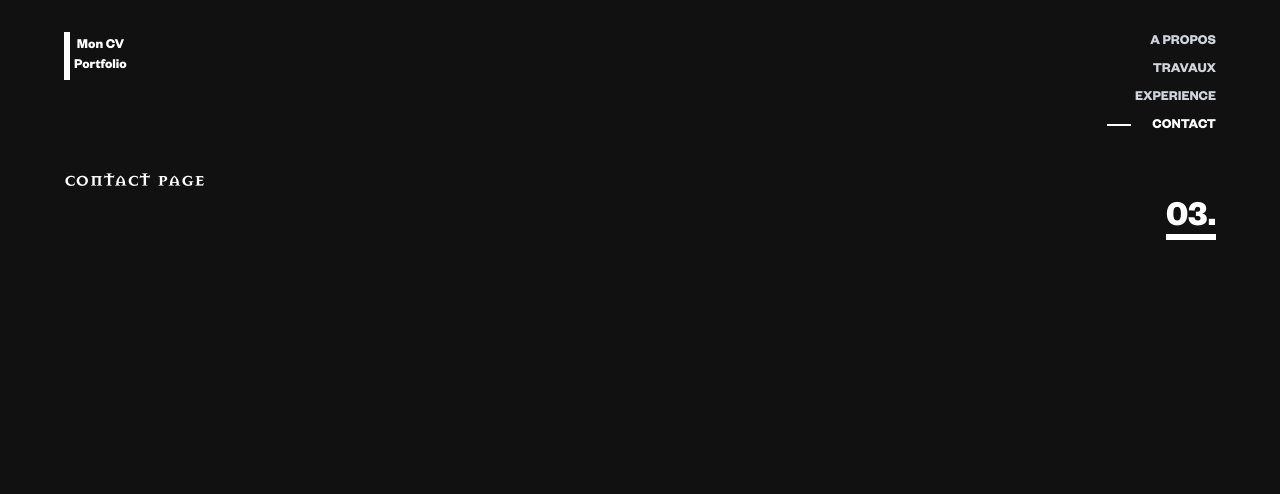
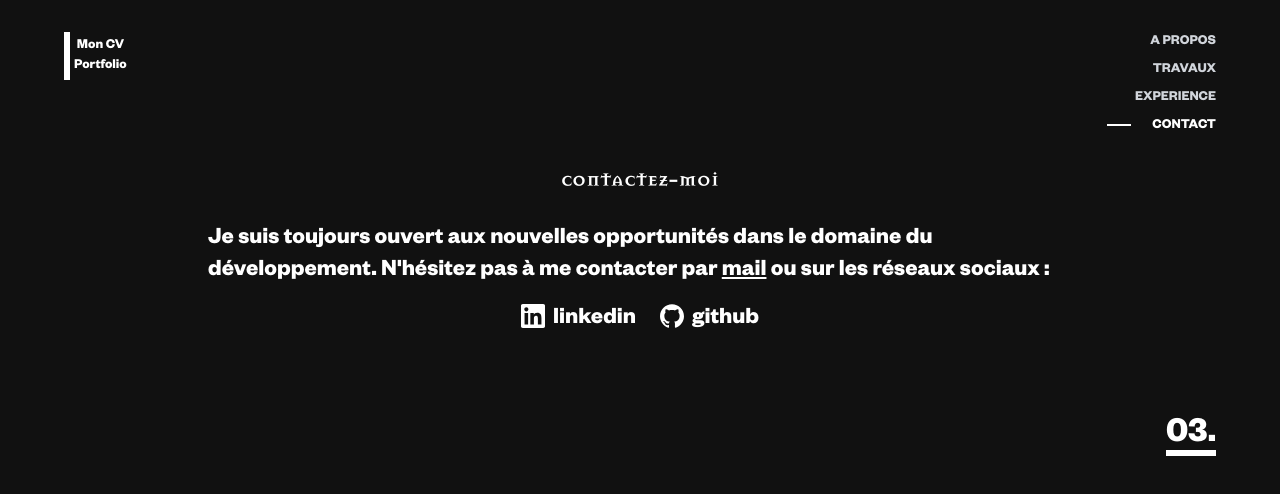
Before and after one commit to IsraelBoka/portfolio, a SvelteKit app: page /contact in a window 1280 px wide. Shown: the top 494 px of the page. Built offline with nearby package versions, Linux system fonts and the light colour scheme.

Commit message:
nearly finished

```diff
--- a/src/app.css
+++ b/src/app.css
@@ -9,6 +9,10 @@ html {
 
 ::-webkit-scrollbar {
 	display: none;
+}
+
+.text-stroke-3 {
+	text-shadow: -1px -1px 0 white, 1px -1px 0 white, -1px 1px 0 white, 1px 1px 0 white;
 }
 
 @layer base {
--- a/src/routes/+page.svelte
+++ b/src/routes/+page.svelte
@@ -3,8 +3,8 @@
 	import { page } from '$app/stores';
 </script>
 
-<section class="">
-	<div id="background-text " class="pointer-events-none absolute z-0 w-full">
+<section class="pb-20">
+	<div id="background-text " class="pointer-events-none select-none absolute z-0 w-full">
 		<div class="relative flex overflow-x-hidden text-[#111111] opacity-70 text-stroke-3">
 			<div class="py-4 uppercase animate-marquee whitespace-nowrap">
 				<span class="text-5xl lg:text-9xl mx-4">Kyrie </span>
@@ -32,9 +32,3 @@
 		</p>
 	</div>
 </section>
-
-<style>
-	.text-stroke-3 {
-		text-shadow: -1px -1px 0 white, 1px -1px 0 white, -1px 1px 0 white, 1px 1px 0 white;
-	}
-</style>
--- a/src/routes/contact/+page.svelte
+++ b/src/routes/contact/+page.svelte
@@ -1,5 +1,45 @@
-<script lang="ts"></script>
+<section class="px-16 pb-20">
+	<h1 class="text-2xl text-center text-white font-Crusader">Contactez-moi</h1>
+	<div class="text-lg flex flex-col gap-4 text-white font-bold lg:text-2xl lg:px-36 pt-6">
+		<p>
+			Je suis toujours ouvert aux nouvelles opportunités dans le domaine du développement. N'hésitez
+			pas à me contacter par
+			<a
+				href="mailto:israelboka5@gmail.com"
+				class="p-0 m-0 underline hover:opacity-80 transition-opacity">mail</a
+			>
+			ou sur les réseaux sociaux :
+		</p>
 
-<section class="px-16">
-	<h1 class="text-2xl text-white font-Crusader">Contact Page</h1>
+		<div class="flex gap-6 justify-center">
+			<a
+				href="https://www.linkedin.com/in/israelboka"
+				class="inline-flex gap-2 hover:opacity-80 transition-opacity"
+				><svg
+					role="img"
+					viewBox="0 0 24 24"
+					xmlns="http://www.w3.org/2000/svg"
+					class=" fill-white w-6 h-6"
+					><title>LinkedIn icon</title>
+					<path
+						d="M20.447 20.452h-3.554v-5.569c0-1.328-.027-3.037-1.852-3.037-1.853 0-2.136 1.445-2.136 2.939v5.667H9.351V9h3.414v1.561h.046c.477-.9 1.637-1.85 3.37-1.85 3.601 0 4.267 2.37 4.267 5.455v6.286zM5.337 7.433c-1.144 0-2.063-.926-2.063-2.065 0-1.138.92-2.063 2.063-2.063 1.14 0 2.064.925 2.064 2.063 0 1.139-.925 2.065-2.064 2.065zm1.782 13.019H3.555V9h3.564v11.452zM22.225 0H1.771C.792 0 0 .774 0 1.729v20.542C0 23.227.792 24 1.771 24h20.451C23.2 24 24 23.227 24 22.271V1.729C24 .774 23.2 0 22.222 0h.003z"
+					/></svg
+				> <span class="list__text">linkedin</span></a
+			>
+			<a
+				href="https://github.com/IsraelBoka"
+				class="inline-flex gap-2 hover:opacity-80 transition-opacity"
+				><svg
+					role="img"
+					viewBox="0 0 24 24"
+					xmlns="http://www.w3.org/2000/svg"
+					class=" fill-white w-6 h-6"
+					><title>GitHub icon</title>
+					<path
+						d="M12 .297c-6.63 0-12 5.373-12 12 0 5.303 3.438 9.8 8.205 11.385.6.113.82-.258.82-.577 0-.285-.01-1.04-.015-2.04-3.338.724-4.042-1.61-4.042-1.61C4.422 18.07 3.633 17.7 3.633 17.7c-1.087-.744.084-.729.084-.729 1.205.084 1.838 1.236 1.838 1.236 1.07 1.835 2.809 1.305 3.495.998.108-.776.417-1.305.76-1.605-2.665-.3-5.466-1.332-5.466-5.93 0-1.31.465-2.38 1.235-3.22-.135-.303-.54-1.523.105-3.176 0 0 1.005-.322 3.3 1.23.96-.267 1.98-.399 3-.405 1.02.006 2.04.138 3 .405 2.28-1.552 3.285-1.23 3.285-1.23.645 1.653.24 2.873.12 3.176.765.84 1.23 1.91 1.23 3.22 0 4.61-2.805 5.625-5.475 5.92.42.36.81 1.096.81 2.22 0 1.606-.015 2.896-.015 3.286 0 .315.21.69.825.57C20.565 22.092 24 17.592 24 12.297c0-6.627-5.373-12-12-12"
+					/></svg
+				> <span class="list__text">github</span></a
+			>
+		</div>
+	</div>
 </section>
--- a/src/routes/experience/+page.svelte
+++ b/src/routes/experience/+page.svelte
@@ -1,8 +1,8 @@
 <div
 	id="background-text "
-	class="pointer-events-none absolute z-0 w-full h-full overflow-y-hidden left-0 top-0"
+	class="pointer-events-none select-none absolute z-0 w-full h-full overflow-y-hidden left-0 top-0"
 >
-	<div class="relative text-[#111111] opacity-50 text-stroke-3">
+	<div class="relative text-[#111111] opacity-20 lg:opacity-50 text-stroke-3">
 		<div class=" flex flex-col uppercase animate-marquee-up whitespace-nowrap">
 			<span class="text-5xl lg:text-7xl mx-4">EXPERIENCE </span>
 			<span class="text-5xl lg:text-7xl mx-4">EXPERIENCE </span>
@@ -12,7 +12,7 @@
 		</div>
 
 		<div
-			class="absolute flex flex-col top-0 uppercase opacity-50 animate-marquee-down whitespace-nowrap text-[#111111] text-stroke-3"
+			class="absolute flex flex-col top-0 uppercase opacity-20 lg:opacity-50 animate-marquee-down whitespace-nowrap text-[#111111] text-stroke-3"
 		>
 			<span class="text-5xl lg:text-7xl mx-4">EXPERIENCE </span>
 			<span class="text-5xl lg:text-7xl mx-4">EXPERIENCE </span>
@@ -23,9 +23,9 @@
 	</div>
 </div>
 
-<section class="px-16 relative z-10">
+<section class="px-16 relative z-10 lg:pb-32">
 	<h1 class="text-2xl text-white font-Crusader text-center">Experience</h1>
-	<div class="text-lg flex flex-col gap-4 text-white font-bold lg:text-2xl px-36 pt-6">
+	<div class="text-lg flex flex-col gap-4 text-white font-bold lg:text-2xl lg:px-36 pt-6">
 		Depuis 2018, je me suis spécialisé dans le développement d'interfaces interactives avec un fort
 		accent sur le CSS. Mon expertise couvre le développement full stack avec Node.js et ReactJS.
 		<div>
@@ -40,9 +40,3 @@
 		</div>
 	</div>
 </section>
-
-<style>
-	.text-stroke-3 {
-		text-shadow: -1px -1px 0 white, 1px -1px 0 white, -1px 1px 0 white, 1px 1px 0 white;
-	}
-</style>
--- a/src/routes/travaux/+page.svelte
+++ b/src/routes/travaux/+page.svelte
@@ -1,26 +1,24 @@
 <div
 	id="background-text "
-	class="pointer-events-none absolute z-0 w-full h-full top-0 left-0 inset-0"
+	class="pointer-events-none select-none absolute z-0 w-full h-full top-0 left-0 inset-0"
 >
 	<div class="relative flex text-[#111111] text-stroke-3">
-		<div
-			class="py-4 uppercase flex-col flex animate-marquee-up whitespace-nowrap h-screen opacity-50"
-		>
-			<span class="text-5xl lg:text-7xl mx-4 my-4">Travaux </span>
-			<span class="text-5xl lg:text-7xl mx-4 my-4">Travaux </span>
-			<span class="text-5xl lg:text-7xl mx-4 my-4">Travaux </span>
-			<span class="text-5xl lg:text-7xl mx-4 my-4">Travaux </span>
-			<span class="text-5xl lg:text-7xl mx-4 my-4">Travaux </span>
+		<div class=" uppercase flex-col flex animate-marquee-up whitespace-nowrap h-screen opacity-50">
+			<span class="text-5xl lg:text-7xl mx-4">Travaux </span>
+			<span class="text-5xl lg:text-7xl mx-4">Travaux </span>
+			<span class="text-5xl lg:text-7xl mx-4">Travaux </span>
+			<span class="text-5xl lg:text-7xl mx-4">Travaux </span>
+			<span class="text-5xl lg:text-7xl mx-4">Travaux </span>
 		</div>
 
 		<div
-			class="absolute bottom-0 py-4 uppercase flex-col flex top-0 animate-marquee-down opacity-50 whitespace-nowrap h-screen text-[#111111] text-stroke-3"
+			class="absolute bottom-0 uppercase flex-col flex top-0 animate-marquee-down opacity-50 whitespace-nowrap h-screen text-[#111111] text-stroke-3"
 		>
-			<span class="text-5xl lg:text-7xl mx-4 my-4">Travaux </span>
-			<span class="text-5xl lg:text-7xl mx-4 my-4">Travaux </span>
-			<span class="text-5xl lg:text-7xl mx-4 my-4">Travaux </span>
-			<span class="text-5xl lg:text-7xl mx-4 my-4">Travaux </span>
-			<span class="text-5xl lg:text-7xl mx-4 my-4">Travaux </span>
+			<span class="text-5xl lg:text-7xl mx-4">Travaux </span>
+			<span class="text-5xl lg:text-7xl mx-4">Travaux </span>
+			<span class="text-5xl lg:text-7xl mx-4">Travaux </span>
+			<span class="text-5xl lg:text-7xl mx-4">Travaux </span>
+			<span class="text-5xl lg:text-7xl mx-4">Travaux </span>
 		</div>
 	</div>
 </div>
@@ -106,9 +104,3 @@
 		</div>
 	</div>
 </section>
-
-<style>
-	.text-stroke-3 {
-		text-shadow: -1px -1px 0 white, 1px -1px 0 white, -1px 1px 0 white, 1px 1px 0 white;
-	}
-</style>
```
